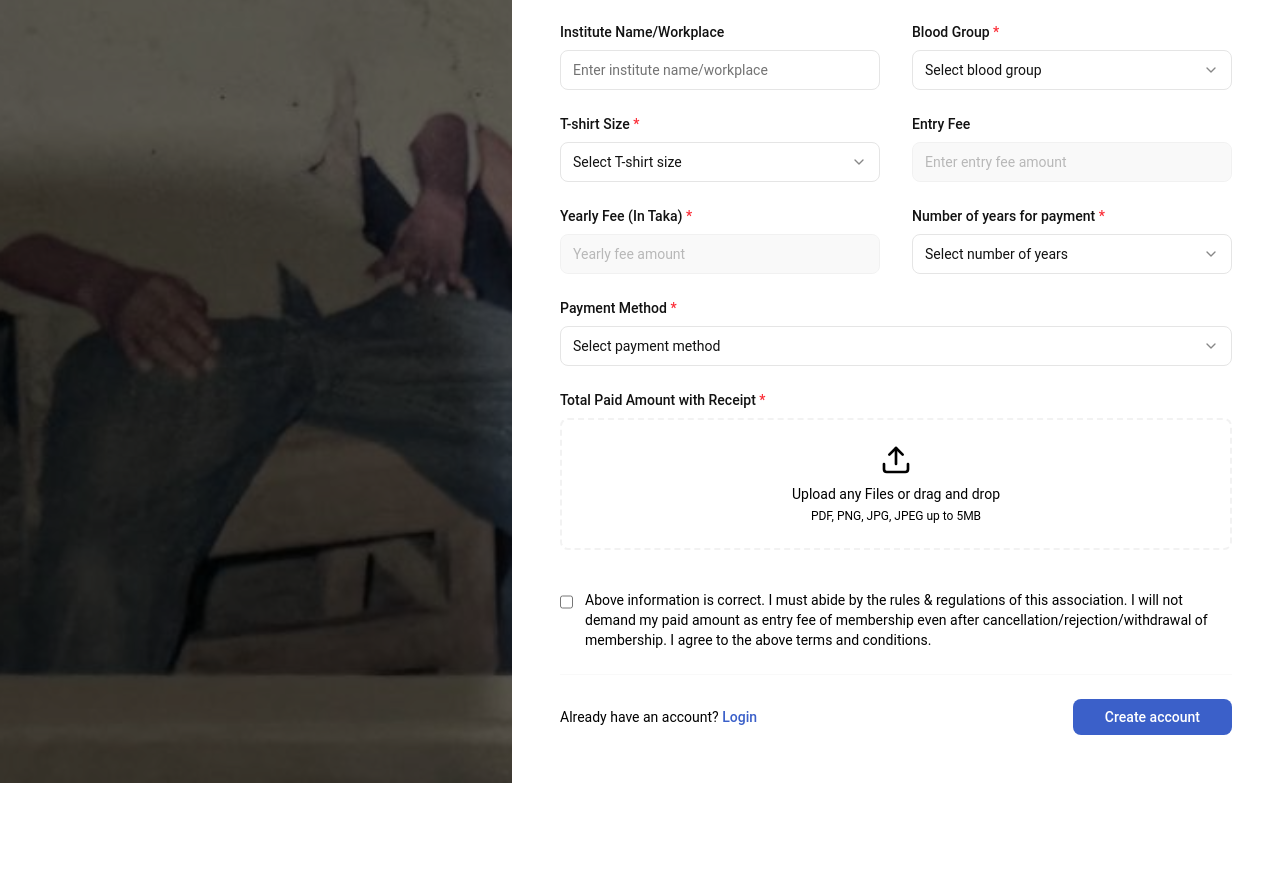
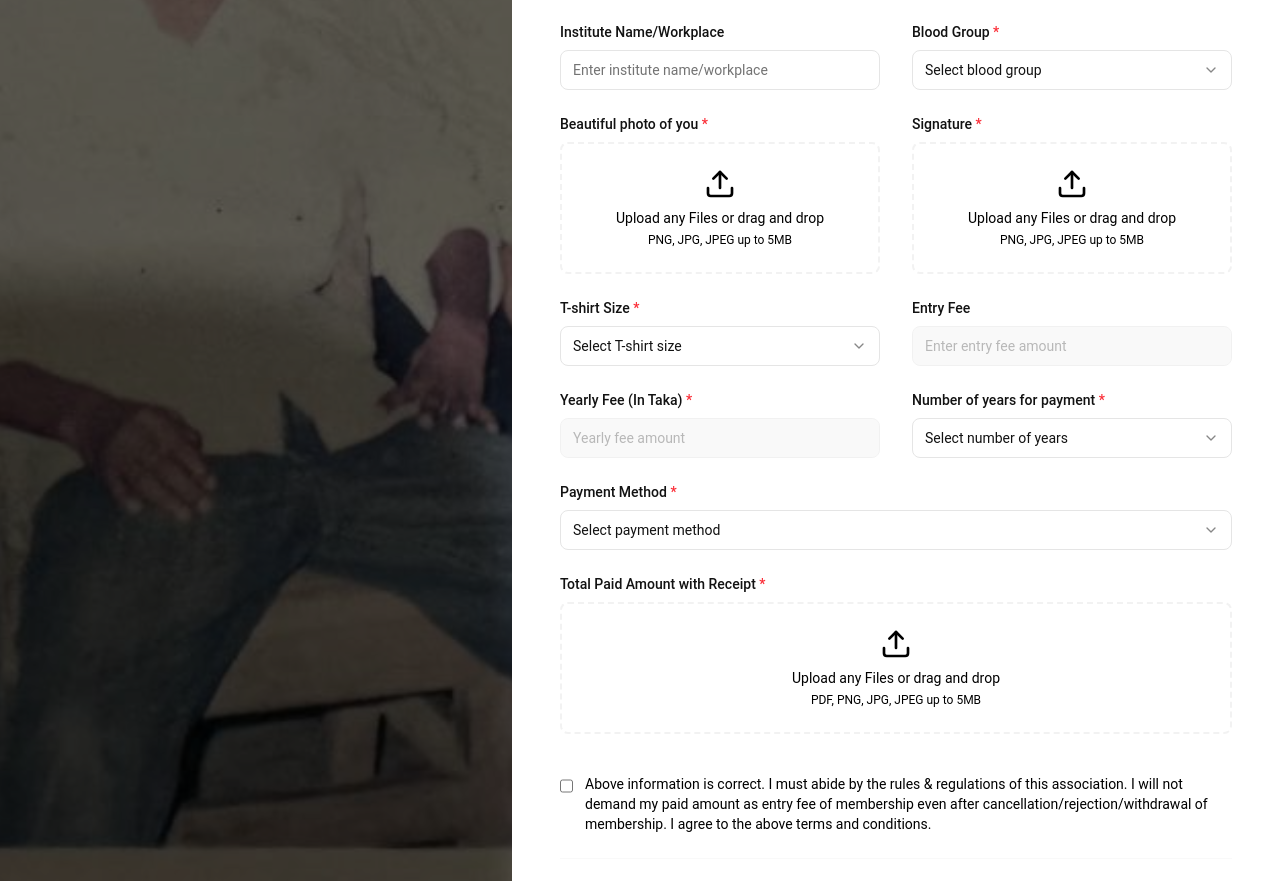
Before and after one commit to mamunurrashid420/e3-alumni-frontend, a React (Vite) app: page /register in a window 1280 px wide. Shown: the part 998-1879 px from the top of the page. Before the commit the page ends 1781 px from the top, so only its background shows below. Built offline with nearby package versions, Linux system fonts and the light colour scheme.

Commit message:
photo, sign

```diff
--- a/src/components/Registration.tsx
+++ b/src/components/Registration.tsx
@@ -73,6 +73,12 @@ const registrationSchema = z.object({
   paymentReceiptFile: z.union([z.instanceof(File), z.undefined()]).refine((val) => val instanceof File, {
     message: 'Please upload your payment receipt',
   }),
+  photo: z.union([z.instanceof(File), z.undefined()]).refine((val) => val instanceof File, {
+    message: 'Please upload a beautiful photo of you',
+  }),
+  signature: z.union([z.instanceof(File), z.undefined()]).refine((val) => val instanceof File, {
+    message: 'Please upload your signature',
+  }),
 }).superRefine((data, ctx) => {
   // For general and lifetime members: SSC year is required
   if (data.membershipType === 'general' || data.membershipType === 'lifetime') {
@@ -109,6 +115,8 @@ export function Registration() {
 
   const studentshipProofFileInputRef = useRef<HTMLInputElement>(null)
   const paymentReceiptFileInputRef = useRef<HTMLInputElement>(null)
+  const photoFileInputRef = useRef<HTMLInputElement>(null)
+  const signatureFileInputRef = useRef<HTMLInputElement>(null)
 
   const {
     register,
@@ -146,6 +154,8 @@ export function Registration() {
       termsAccepted: false,
       studentshipProofFile: undefined,
       paymentReceiptFile: undefined,
+      photo: undefined,
+      signature: undefined,
     },
   })
 
@@ -155,6 +165,8 @@ export function Registration() {
   const paymentYears = watch('paymentYears')
   const studentshipProofFile = watch('studentshipProofFile')
   const paymentReceiptFile = watch('paymentReceiptFile')
+  const photo = watch('photo')
+  const signature = watch('signature')
 
   // Auto-populate yearly fee and entry fee with 1 year of membership fee based on membership type
   useEffect(() => {
@@ -192,6 +204,22 @@ export function Registration() {
 
     if (!allowedTypes.includes(file.type)) {
       return { valid: false, error: 'Invalid file type. Please upload a PDF, JPG, JPEG, or PNG file' }
+    }
+
+    return { valid: true }
+  }
+
+  // Image validation helper (for photo and signature)
+  const validateImageFile = (file: File): { valid: boolean; error?: string } => {
+    const maxSize = 5 * 1024 * 1024 // 5 MB in bytes
+    const allowedTypes = ['image/jpeg', 'image/jpg', 'image/png']
+
+    if (file.size > maxSize) {
+      return { valid: false, error: 'File size is too large. Please upload a file smaller than 5 MB' }
+    }
+
+    if (!allowedTypes.includes(file.type)) {
+      return { valid: false, error: 'Invalid file type. Please upload a JPG, JPEG, or PNG image' }
     }
 
     return { valid: true }
@@ -261,6 +289,78 @@ export function Registration() {
         setApiErrors((prev: FormErrors) => {
           const newErrors = { ...prev }
           delete newErrors.receipt_file
+          return newErrors
+        })
+      } else {
+        toast.error(validation.error || 'Invalid file')
+      }
+    }
+  }
+
+  const handlePhotoFileChange = (e: React.ChangeEvent<HTMLInputElement>) => {
+    if (e.target.files && e.target.files[0]) {
+      const file = e.target.files[0]
+      const validation = validateImageFile(file)
+      if (validation.valid) {
+        setValue('photo', file, { shouldValidate: true })
+        setApiErrors((prev: FormErrors) => {
+          const newErrors = { ...prev }
+          delete newErrors.photo
+          return newErrors
+        })
+      } else {
+        toast.error(validation.error || 'Invalid file')
+        e.target.value = ''
+      }
+    }
+  }
+
+  const handlePhotoDrop = (e: React.DragEvent<HTMLDivElement>) => {
+    e.preventDefault()
+    if (e.dataTransfer.files && e.dataTransfer.files[0]) {
+      const file = e.dataTransfer.files[0]
+      const validation = validateImageFile(file)
+      if (validation.valid) {
+        setValue('photo', file, { shouldValidate: true })
+        setApiErrors((prev: FormErrors) => {
+          const newErrors = { ...prev }
+          delete newErrors.photo
+          return newErrors
+        })
+      } else {
+        toast.error(validation.error || 'Invalid file')
+      }
+    }
+  }
+
+  const handleSignatureFileChange = (e: React.ChangeEvent<HTMLInputElement>) => {
+    if (e.target.files && e.target.files[0]) {
+      const file = e.target.files[0]
+      const validation = validateImageFile(file)
+      if (validation.valid) {
+        setValue('signature', file, { shouldValidate: true })
+        setApiErrors((prev: FormErrors) => {
+          const newErrors = { ...prev }
+          delete newErrors.signature
+          return newErrors
+        })
+      } else {
+        toast.error(validation.error || 'Invalid file')
+        e.target.value = ''
+      }
+    }
+  }
+
+  const handleSignatureDrop = (e: React.DragEvent<HTMLDivElement>) => {
+    e.preventDefault()
+    if (e.dataTransfer.files && e.dataTransfer.files[0]) {
+      const file = e.dataTransfer.files[0]
+      const validation = validateImageFile(file)
+      if (validation.valid) {
+        setValue('signature', file, { shouldValidate: true })
+        setApiErrors((prev: FormErrors) => {
+          const newErrors = { ...prev }
+          delete newErrors.signature
           return newErrors
         })
       } else {
@@ -384,6 +484,16 @@ export function Registration() {
       toast.error('Please upload your payment receipt')
       return
     }
+    if (!(data.photo instanceof File)) {
+      setLoading(false)
+      toast.error('Please upload a beautiful photo of you')
+      return
+    }
+    if (!(data.signature instanceof File)) {
+      setLoading(false)
+      toast.error('Please upload your signature')
+      return
+    }
 
     const apiFormData = new FormData()
 
@@ -411,6 +521,8 @@ export function Registration() {
     apiFormData.append('payment_method', data.paymentMethod)
     apiFormData.append('studentship_proof_file', data.studentshipProofFile)
     apiFormData.append('receipt_file', data.paymentReceiptFile)
+    apiFormData.append('photo', data.photo)
+    apiFormData.append('signature', data.signature)
 
     // Optional fields
     if (data.motherName) {
@@ -1132,6 +1244,81 @@ export function Registration() {
                     </div>
                   </div>
 
+                  {/* Photo and Signature */}
+                  <div className="grid grid-cols-1 lg:grid-cols-2 gap-4 sm:gap-6 lg:gap-x-8">
+                    {/* Beautiful photo of you */}
+                    <div className="flex flex-col">
+                      <label className="block text-sm font-medium mb-2">
+                        Beautiful photo of you <span className="text-red-500">*</span>
+                      </label>
+                      <div
+                        className={cn(
+                          "border-2 border-dashed border-gray-300 rounded-md p-4 sm:p-6 text-center cursor-pointer hover:border-[#3B60C9] transition-colors",
+                          photo && "border-[#3B60C9] bg-blue-50"
+                        )}
+                        onDrop={handlePhotoDrop}
+                        onDragOver={(e) => e.preventDefault()}
+                        onClick={() => photoFileInputRef.current?.click()}
+                      >
+                        <input
+                          ref={photoFileInputRef}
+                          type="file"
+                          className="hidden"
+                          accept="image/jpeg,image/jpg,image/png"
+                          onChange={handlePhotoFileChange}
+                        />
+                        <Upload className="w-8 h-8 mx-auto mb-2 text-black" />
+                        <p className="text-sm text-black mb-1">
+                          {photo ? photo.name : "Upload any Files or drag and drop"}
+                        </p>
+                        <p className="text-xs text-black">
+                          PNG, JPG, JPEG up to 5MB
+                        </p>
+                      </div>
+                      {(errors.photo || apiErrors.photo) && (
+                        <p className="mt-1 text-sm text-red-600">
+                          {errors.photo?.message || apiErrors.photo?.[0]}
+                        </p>
+                      )}
+                    </div>
+
+                    {/* Signature */}
+                    <div className="flex flex-col">
+                      <label className="block text-sm font-medium mb-2">
+                        Signature <span className="text-red-500">*</span>
+                      </label>
+                      <div
+                        className={cn(
+                          "border-2 border-dashed border-gray-300 rounded-md p-4 sm:p-6 text-center cursor-pointer hover:border-[#3B60C9] transition-colors",
+                          signature && "border-[#3B60C9] bg-blue-50"
+                        )}
+                        onDrop={handleSignatureDrop}
+                        onDragOver={(e) => e.preventDefault()}
+                        onClick={() => signatureFileInputRef.current?.click()}
+                      >
+                        <input
+                          ref={signatureFileInputRef}
+                          type="file"
+                          className="hidden"
+                          accept="image/jpeg,image/jpg,image/png"
+                          onChange={handleSignatureFileChange}
+                        />
+                        <Upload className="w-8 h-8 mx-auto mb-2 text-black" />
+                        <p className="text-sm text-black mb-1">
+                          {signature ? signature.name : "Upload any Files or drag and drop"}
+                        </p>
+                        <p className="text-xs text-black">
+                          PNG, JPG, JPEG up to 5MB
+                        </p>
+                      </div>
+                      {(errors.signature || apiErrors.signature) && (
+                        <p className="mt-1 text-sm text-red-600">
+                          {errors.signature?.message || apiErrors.signature?.[0]}
+                        </p>
+                      )}
+                    </div>
+                  </div>
+
                   {/* 19. T-shirt Size and 20. Entry Fee */}
                   <div className="grid grid-cols-1 lg:grid-cols-2 gap-4 sm:gap-6 lg:gap-x-8">
                     {/* 19. T-shirt Size */}
```
